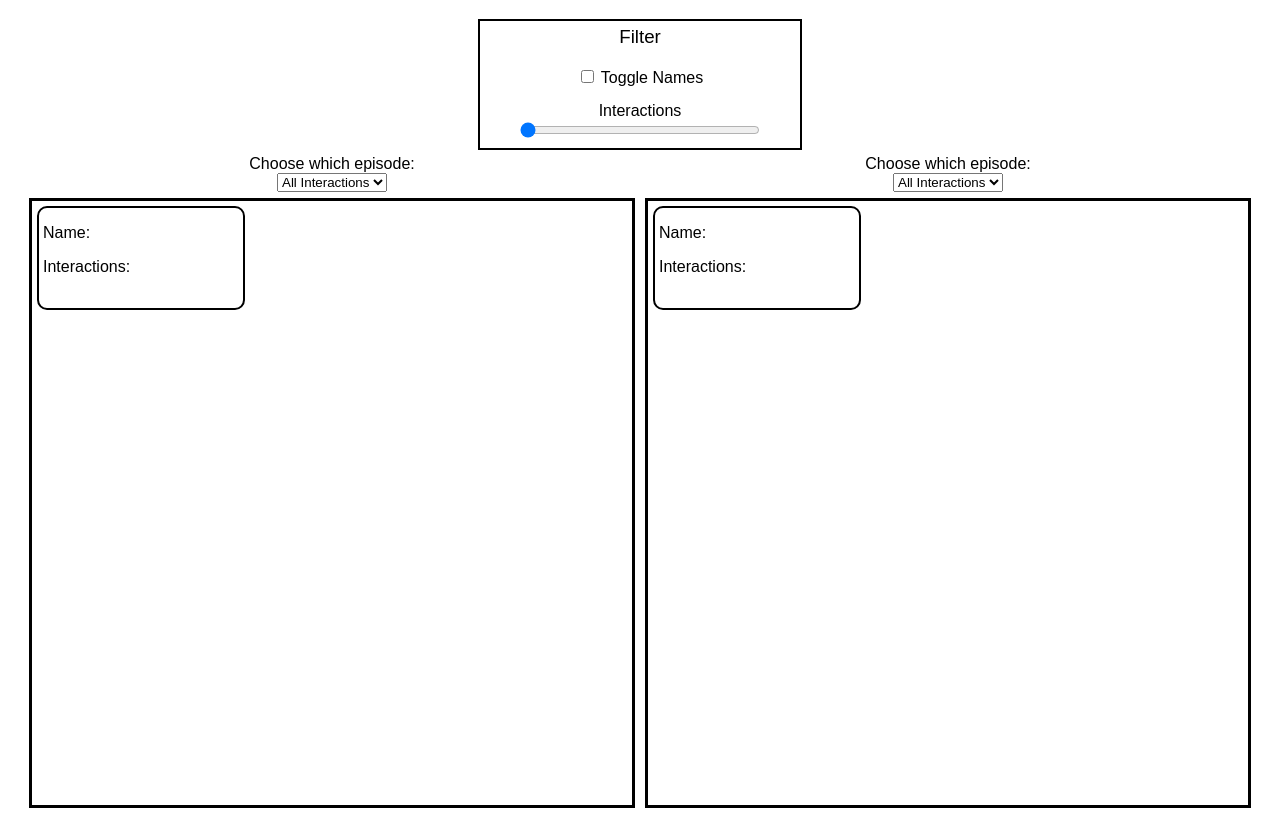
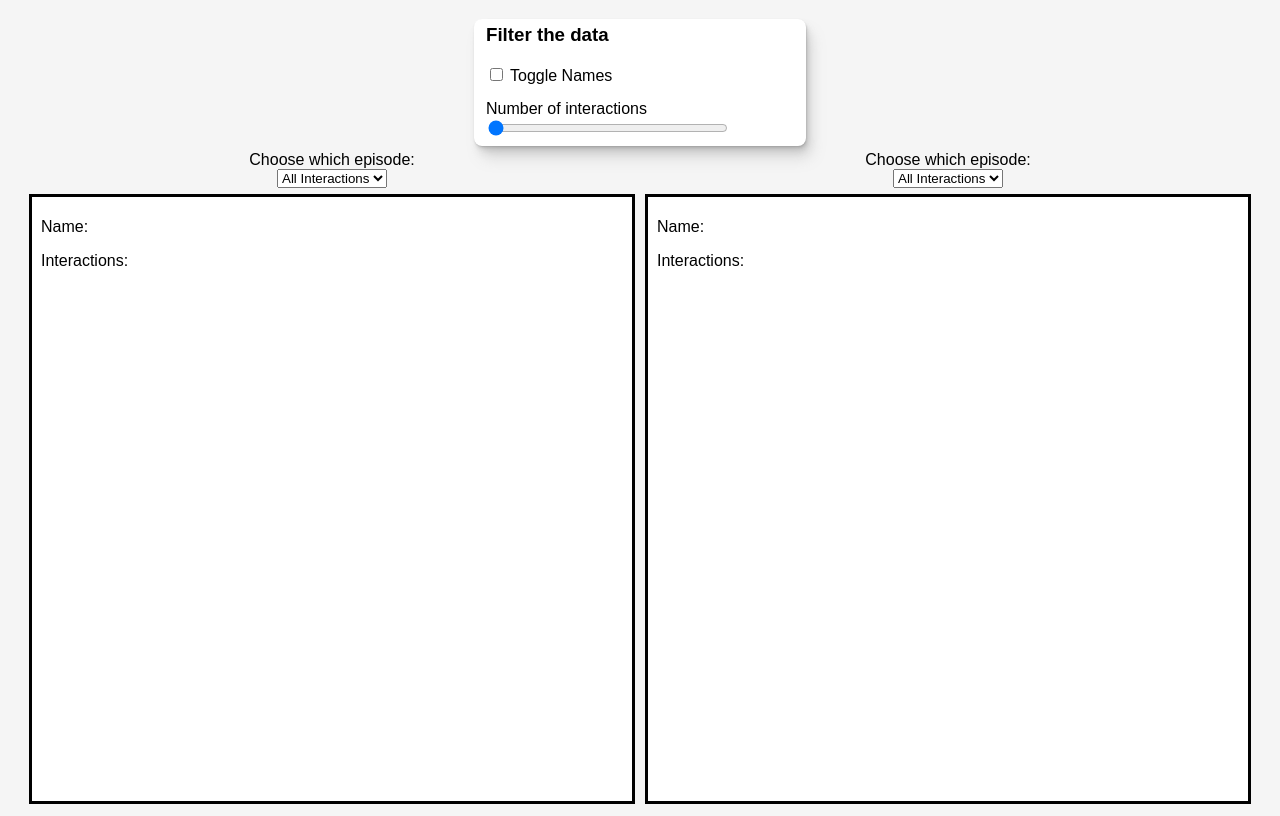
Before and after one commit to VibeValley/Information-Visualization, a plain HTML site: page assignment4/index.html in a window 1280 px wide. Shown: the part 69-885 px from the top of the page. Drawn offline with nearby package versions, Linux system fonts and the light colour scheme.

Commit message:
Some css

```diff
--- a/assignment4/index.html
+++ b/assignment4/index.html
@@ -19,13 +19,13 @@
     </div>
     <div class="hugeContainer">
         <div class="filterDiv">
-            <h3>Filter</h3>
+            <h3>Filter the data</h3>
             <div class="namesDiv">
                 <input type="checkbox" id="checkboxInput" name="age">
                 <label id="checkBoxLabel" for="checkboxInput">Toggle Names</label><br>
             </div>
 
-            <p class="interLabel">Interactions</p>
+            <p class="interLabel">Number of interactions</p>
             <input type="range" min="0" max="100" value="0" class="slider" id="mySlider">
         </div>
         <div class="clusterContainer">
--- a/assignment4/index.js
+++ b/assignment4/index.js
@@ -42,7 +42,7 @@ leftSelect.addEventListener("change", function () {
 rightSelect.addEventListener("change", function () {
   var selectedText = rightSelect.options[rightSelect.selectedIndex].value;
   rightData = changeDataset(selectedText);
-  runRightSimulation(slidingValue);
+  runRightSimulation();
 });
 rangeSlider.addEventListener("input", () => {
   //console.log(rangeSlider.value);
@@ -56,27 +56,24 @@ checkBox.addEventListener("input", () => {
   console.log(checkBox.checked);
 });
 
-
-
 function getSlider() {
   //console.log(rangeSlider.value);
   return rangeSlider.value;
 }
 
-function updateBothDiagrams(slider){
+function updateBothDiagrams(slider) {
   d3.selectAll("circle").style("display", (d) => {
-    if(slider > d.value){
+    if (slider > d.value) {
       return "none";
     }
   });
 
-  d3.selectAll("line").style("display", (d) =>{
-    if(slider > d.source.value || slider > d.target.value){
+  d3.selectAll("line").style("display", (d) => {
+    if (slider > d.source.value || slider > d.target.value) {
       return "none";
     }
   });
 }
-
 
 function linkHighlightHover(node) {
   var leftSVG = d3
@@ -227,31 +224,24 @@ function runLeftSimulation() {
   }
 
   function updateNodes() {
-
-    if(checkBox.checked){
-      d3
-      .selectAll("text")
-      .style("display", "flex");
-    }
-    else{
-      d3
-        .selectAll("text")
-        .style("display", "none");
+    if (checkBox.checked) {
+      d3.selectAll("text").style("display", "flex");
+    } else {
+      d3.selectAll("text").style("display", "none");
     }
 
-    d3
-    .select(".nodes")
+    d3.select(".nodes")
       .selectAll("text")
       .data(nodes)
       .join("text")
-    .text(function(d){
+      .text(function (d) {
         return d.name;
       })
-    .attr("x", function(d){
-      return d.x-15;
+      .attr("x", function (d) {
+        return d.x - 15;
       })
-    .attr("y", function(d){
-      return d.y-(d.value/6+5);
+      .attr("y", function (d) {
+        return d.y - (d.value / 6 + 5);
       });
 
     var u = d3
@@ -294,8 +284,6 @@ function runLeftSimulation() {
         linkHighlightOut(d);
         return leftTooltipName.text("") && leftTooltipInteraction.text("");
       });
-
-
   }
 
   function ticked() {
@@ -306,12 +294,10 @@ function runLeftSimulation() {
   initZoom();
 }
 
-function runRightSimulation(_sliderValue) {
+function runRightSimulation() {
   var nodes = rightData.nodes;
   var links = rightData.links;
-  let sliderValue = _sliderValue;
   let zoomRight = d3.zoom().on("zoom", handleZoomRight);
-  console.log(sliderValue);
   function handleZoomRight(e) {
     d3.select(".svg2")
       .selectAll("g.links2, g.nodes2")
@@ -340,7 +326,6 @@ function runRightSimulation(_sliderValue) {
     //  console.log(slider);
     updateNodesRight(slider);
     updateLinksRight();
-
   }
 
   function updateLinksRight() {
@@ -386,19 +371,18 @@ function runRightSimulation(_sliderValue) {
   function updateNodesRight(value) {
     let basket = parseInt(value);
 
-    d3
-    .select(".nodes2")
+    d3.select(".nodes2")
       .selectAll("text")
       .data(nodes)
       .join("text")
-    .text(function(d){
+      .text(function (d) {
         return d.name;
       })
-    .attr("x", function(d){
-      return d.x-15;
+      .attr("x", function (d) {
+        return d.x - 15;
       })
-    .attr("y", function(d){
-      return d.y-(d.value/6+5);
+      .attr("y", function (d) {
+        return d.y - (d.value / 6 + 5);
       });
     var u = d3
       .select(".nodes2")
@@ -447,4 +431,4 @@ function runRightSimulation(_sliderValue) {
 }
 
 runLeftSimulation();
-runRightSimulation(slidingValue);
+runRightSimulation();
--- a/assignment4/style.css
+++ b/assignment4/style.css
@@ -1,16 +1,26 @@
+:root {
+  --shadow-color: 0deg 0% 54%;
+}
 .bigContainer {
   display: flex;
   justify-content: center;
   align-items: center;
 }
-
+html {
+  background-color: #f5f5f5;
+}
 h1 {
   font-family: "Poppins", sans-serif;
-  font-weight: 600;
+  font-weight: 800;
 }
-p, text,h3,label {
+
+p,
+text,
+h3,
+label {
   font-family: "Poppins", sans-serif;
-  font-weight: 400;
+  font-weight: 200;
+  font-style: normal;
 }
 
 line {
@@ -18,38 +28,45 @@ line {
   stroke-width: 2px;
 }
 
-text{
+text {
   font-size: 10px;
 }
 
-.slider{
+.slider {
   width: 30vh;
   margin-bottom: 10px;
 }
 
-.interLabel{
+.interLabel {
   margin: 0;
 }
 
-.namesDiv{
+.namesDiv {
   margin-bottom: 15px;
 }
 
-.filterDiv{
+.filterDiv {
   display: flex;
   flex-direction: column;
-  justify-content: center;
-  align-items: center;
-  border: 2px solid black;
   width: 40vh;
+  padding-left: 12px;
+  box-shadow: 0.3px 0.6px 0.8px hsl(var(--shadow-color) / 0.29),
+    0.8px 1.7px 2.1px -0.6px hsl(var(--shadow-color) / 0.29),
+    1.6px 3.3px 4.1px -1.2px hsl(var(--shadow-color) / 0.29),
+    3.3px 6.6px 8.3px -1.9px hsl(var(--shadow-color) / 0.29),
+    6.4px 12.8px 16.1px -2.5px hsl(var(--shadow-color) / 0.29);
   margin-bottom: 5px;
+  border-radius: 8px;
+  background-color: white;
 }
 
-h3{
+h3 {
   margin-top: 5px;
+  font-weight: 600;
+  font-family: "Poppins", sans-serif;
 }
 
-.hugeContainer{
+.hugeContainer {
   display: flex;
   flex-direction: column;
   justify-content: center;
@@ -60,29 +77,27 @@ h3{
   border: 3px solid black;
   padding: 0;
   margin-top: 6px;
+  background-color: white;
 }
 
 .smallContainerLeft {
   border: 3px solid black;
+  background-color: white;
   padding: 0;
   margin-top: 6px;
 }
 
 .boomRight {
   position: absolute;
-  border: 2px solid black;
-  background-color: white;
   width: 200px;
   height: 100px;
-  border-radius: 10px;
   margin: 5px;
   padding-left: 4px;
 }
 
 .boomLeft {
   position: absolute;
-  border: 2px solid black;
-  background-color: white;
+
   width: 200px;
   height: 100px;
   border-radius: 10px;
```
Lines whose indentation alone changed are shown as unchanged.
